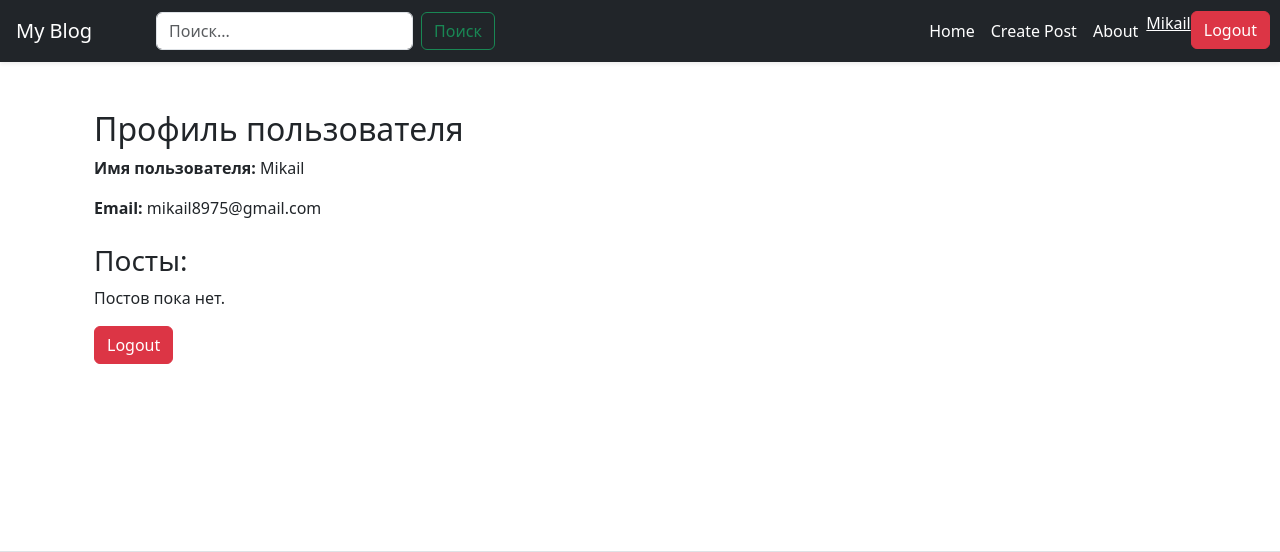
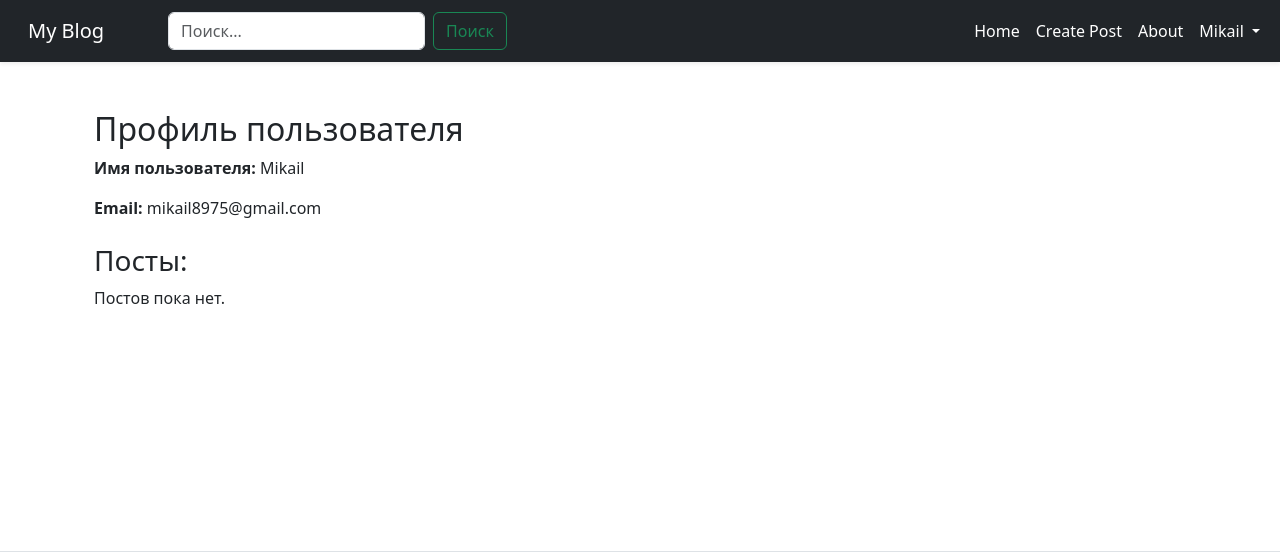
Before and after one commit to MikailMamedov/blog_project, a Django app: a page that uses blog/templates/blog/index.html in a window 1280 px wide. Shown: the top 552 px of the page. Run offline with Django 5.2, Linux system fonts and the light colour scheme; data comes from the database, SQL or seed files in the repository; data that the repository does not hold is empty; some libraries are stand-ins or nearby versions.

Commit message:
upd: feature finished

```diff
--- a/accounts/templates/accounts/profile.html
+++ b/accounts/templates/accounts/profile.html
@@ -1,25 +1,16 @@
 {% extends 'blog/index.html' %}
 
 {% block content %}
-{% comment %} <div class="container mt-4">
-    <h2>Профиль пользователя</h2>
-    <p><strong>Имя пользователя:</strong> {{ user.username }}</p>
-    <p><strong>Email:</strong> {{ user.email }}</p>
-
-    <a href="#" class="btn btn-danger" data-toggle="modal" data-target="#logoutModal">Logout</a>
-</div> {% endcomment %}
-
 <main class="container my-4">
     <h2>Профиль пользователя</h2>
     <p><strong>Имя пользователя:</strong> {{ user.username }}</p>
     <p><strong>Email:</strong> {{ user.email }}</p>
 
-
     <h3 class="mt-4">Посты:</h3>
     <div class="row">
         {% for post in posts %}
         <div class="col-12 col-sm-6 col-md-4 col-lg-3 mb-4">
-            <div class="card h-100">
+            <div class="card h-100 d-flex flex-column justify-content-between">
                 {% if post.get_image_url %}
                 <img src="{{ post.get_image_url }}" class="card-img-top" alt="{{ post.title }}" style="max-height: 200px; object-fit: cover;">
                 {% endif %}
@@ -31,14 +22,22 @@
                     </h5>
                     <p class="card-text text-muted">Опубликован: {{ post.published_at|date:"d M Y" }}</p>
                 </div>
+                <div class="card-footer d-flex justify-content-between">
+                    <a href="{% url 'post_detail' post.pk %}" class="btn btn-primary btn-sm">👁️</a>
+                    <div>
+                        <a href="{% url 'edit_post' post.pk %}" class="btn btn-warning btn-sm" title="Редактировать">
+                            ✏️
+                        </a>
+                        <a href="{% url 'delete_post' post.pk %}" class="btn btn-danger btn-sm" title="Удалить" onclick="return confirm('Вы уверены, что хотите удалить этот пост?');">
+                            🗑️
+                        </a>
+                    </div>
+                </div>
             </div>
         </div>
         {% empty %}
         <p>Постов пока нет.</p>
         {% endfor %}
     </div>
-
-
-    <a href="#" class="btn btn-danger" data-toggle="modal" data-target="#logoutModal">Logout</a>
 </main>
 {% endblock %}
--- a/accounts/templatetags/custom_filters.py
+++ b/accounts/templatetags/custom_filters.py
@@ -1,8 +1,7 @@
-# accounts/templatetags/custom_filters.py
 from django import template
 
 register = template.Library()
 
-@register.filter
+@register.filter(name='add_class')
 def add_class(field, css_class):
     return field.as_widget(attrs={'class': css_class})
--- a/accounts/urls.py
+++ b/accounts/urls.py
@@ -9,4 +9,6 @@ urlpatterns = [
     # path('profile/', views.profile, name='profile'),
     path('post/<int:post_id>/', views.post_detail, name='post_detail'),
     path('profile/<str:username>/', views.profile, name='profile'),
+    path('post/<int:post_id>/delete/', views.delete_post, name='delete_post'),
+
 ]
--- a/accounts/views.py
+++ b/accounts/views.py
@@ -68,3 +68,12 @@ def profile(request, username):
     user = get_object_or_404(User, username=username)
     posts = Post.objects.filter(author=user)
     return render(request, 'accounts/profile.html', {'user': user, 'posts': posts})
+
+def delete_post(request, post_id):
+    post = get_object_or_404(Post, id=post_id)
+
+    if post.author == request.user:
+        post.delete()
+        return redirect('profile', username=request.user.username)
+    else:
+        return redirect('index')
--- a/blog/templates/blog/index.html
+++ b/blog/templates/blog/index.html
@@ -32,18 +32,26 @@
 </head>
 <body class="d-flex flex-column min-vh-100">
     <!-- NAVBAR -->
-    <nav class="navbar navbar-expand-lg bg-dark shadow-sm text-white">
+    <nav class="navbar navbar-expand-lg navbar-dark bg-dark shadow-sm">
+        <div class="container-fluid">
+            <!-- Логотип -->
             <a class="navbar-brand ms-3" href="{% url 'index' %}">My Blog</a>
+
+            <!-- Бургер-меню -->
             <button class="navbar-toggler" type="button" data-bs-toggle="collapse" data-bs-target="#navbarNav" aria-controls="navbarNav" aria-expanded="false" aria-label="Toggle navigation">
                 <span class="navbar-toggler-icon"></span>
             </button>
-        <form class="d-flex ms-5 mt-1 mb-1" method="get" action="{% url 'search' %}">
-            <input class="form-control me-2 " type="search" placeholder="Поиск..." aria-label="Search" name="q">
+
+            <!-- Поисковая форма -->
+            <form class="d-flex ms-lg-5 mt-1 mb-1" method="get" action="{% url 'search' %}">
+                <input class="form-control me-2" type="search" placeholder="Поиск..." aria-label="Search" name="q">
                 <button class="btn btn-outline-success " type="submit">Поиск</button>
             </form>
+
+            <!-- Ссылки навигации -->
             <div class="collapse navbar-collapse" id="navbarNav">
-            <ul class="navbar-nav ms-auto " style="margin-right: 10px;">
-                  <li class="nav-item active">
+                <ul class="navbar-nav ms-auto">
+                    <li class="nav-item">
                         <a class="nav-link" href="{% url 'index' %}">Home</a>
                     </li>
                     <li class="nav-item">
@@ -52,25 +60,38 @@
                     <li class="nav-item">
                         <a class="nav-link" href="#">About</a>
                     </li>
+
+                    <!-- Проверка на авторизацию -->
                     {% if user.is_authenticated %}
-                        <li class="nav-item">
-                            <a href="{% url 'profile' username=user.username %}">{{ user.username }}</a>
+                        <li class="nav-item dropdown">
+                            <a class="nav-link dropdown-toggle" href="#" id="userMenu" role="button" data-bs-toggle="dropdown" aria-expanded="false">
+                                {{ user.username }}
+                            </a>
+                            <ul class="dropdown-menu dropdown-menu-end" aria-labelledby="userMenu">
+                                <li>
+                                    <a class="dropdown-item text-black" href="{% url 'profile' username=user.username %}">Профиль</a>
                                 </li>
-                        <li class="nav-item">
-                            <a href="#" class="btn btn-danger" data-toggle="modal" data-target="#logoutModal">Logout</a>
+                                <li>
+                                    <hr class="dropdown-divider">
+                                </li>
+                                <li>
+                                    <a class="dropdown-item text-danger" href="#" data-bs-toggle="modal" data-bs-target="#logoutModal">Выйти</a>
+                                </li>
+                            </ul>
                         </li>
                     {% else %}
                         <li class="nav-item">
-                            <a class="nav-link" href="{% url 'login' %}">Login</a>
+                            <a class="nav-link btn btn-outline-light ms-2" href="{% url 'login' %}">Вход</a>
                         </li>
                         <li class="nav-item">
-                            <a class="nav-link" href="{% url 'register' %}">Sign Up</a>
+                            <a class="nav-link btn btn-outline-warning ms-2" href="{% url 'register' %}">Регистрация</a>
                         </li>
                     {% endif %}
-
                 </ul>
             </div>
+        </div>
     </nav>
+
 
       <main class="container my-4 flex-grow-1">
             {% block content %}
--- a/blog/urls.py
+++ b/blog/urls.py
@@ -12,7 +12,8 @@ urlpatterns = [
     path('accounts/', include('accounts.urls')),
     path('accounts/logout/', LogoutView.as_view(), name='logout'),
     path('search/', views.search, name='search'),
-    path('post/<int:pk>/edit/', views.edit_post, name='edit_post'),
+    path('post/<int:post_id>/edit/', views.edit_post, name='edit_post'),
+
 ]
 
 if settings.DEBUG:  # Добавляем обработку медиафайлов в конце
```
Also changed, not shown: blog/templates/blog/edit_post.html (+17 -5 lines), blog/views.py (+6 -5 lines). Lines whose indentation alone changed are shown as unchanged.
